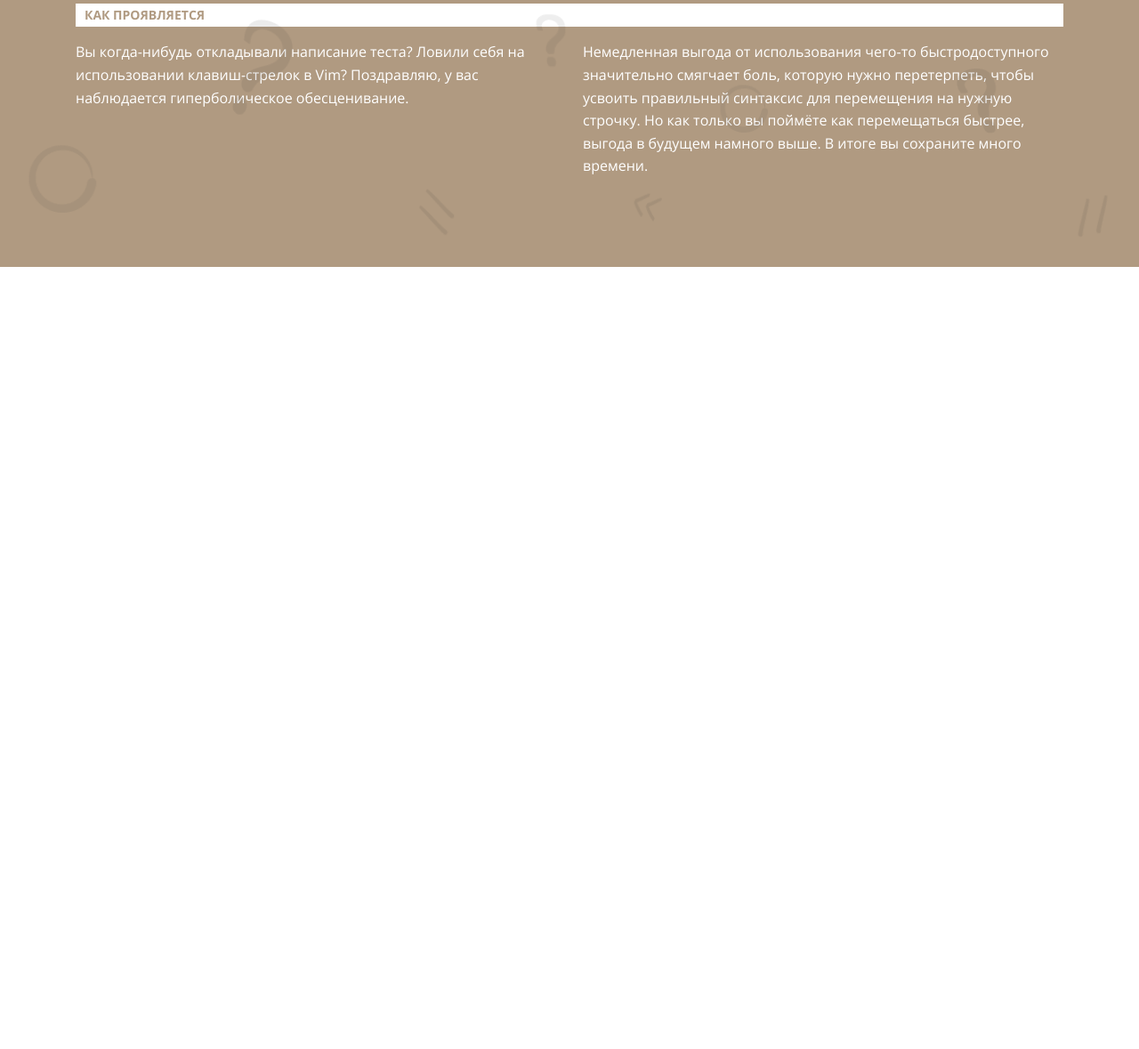
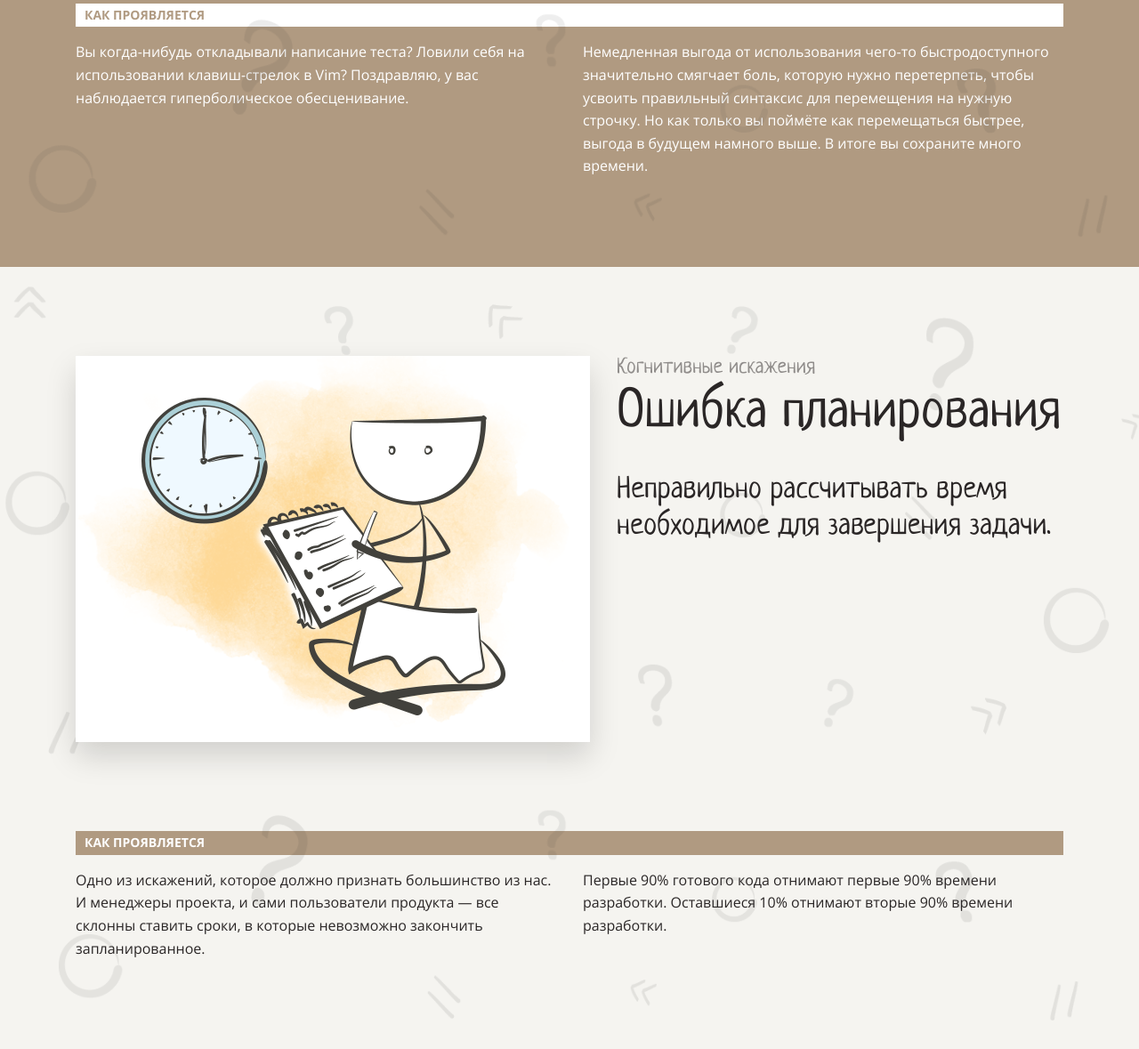
Before and after one commit to vvichgirl/layout-designer-project-58, a website: page src/index.html in a window 1280 px wide. Shown: the part 5993-7172 px from the top of the page at 89% size. Before the commit the page ends 6293 px from the top, so only its background shows below. Drawn offline with Linux system fonts and the light colour scheme.

Commit message:
add 'errors in planning' section

```diff
--- a/src/index.html
+++ b/src/index.html
@@ -164,6 +164,28 @@
                 </div>
             </div>
         </section>
+        <section id="errors-in-planning" class="fon fon-light relative">
+            <div class="wrapper">
+                <div class="flex gap-30">
+                    <img src="img/5.png" alt="Искажение новизны" class="img-distortion">
+                    <div>
+                        <h4 class="text-dark-transparent">Когнитивные искажения</h4>
+                        <p class="title-distortion">Ошибка планирования</p>
+                        <p class="description-distortion">Неправильно рассчитывать время необходимое для завершения задачи.</p>
+                    </div>
+                </div>
+                <h5 class="text-white bg-brown">Как проявляется</h5>
+                <div class="flex gap-30">
+                    <div class="flex-item-2">
+                        <p>Одно из искажений, которое должно признать большинство из нас. И менеджеры проекта, и сами пользователи продукта — все склонны ставить сроки, в которые невозможно закончить запланированное.</p>
+                    </div>
+                    <div class="flex-item-2">
+                        <p>Первые 90% готового кода отнимают первые 90% времени разработки. Оставшиеся 10% отнимают вторые 90% времени разработки.</p>
+                        <p></p>
+                    </div>
+                </div>
+            </div>
+        </section>
     </main>
     <footer>
     </footer>
```
